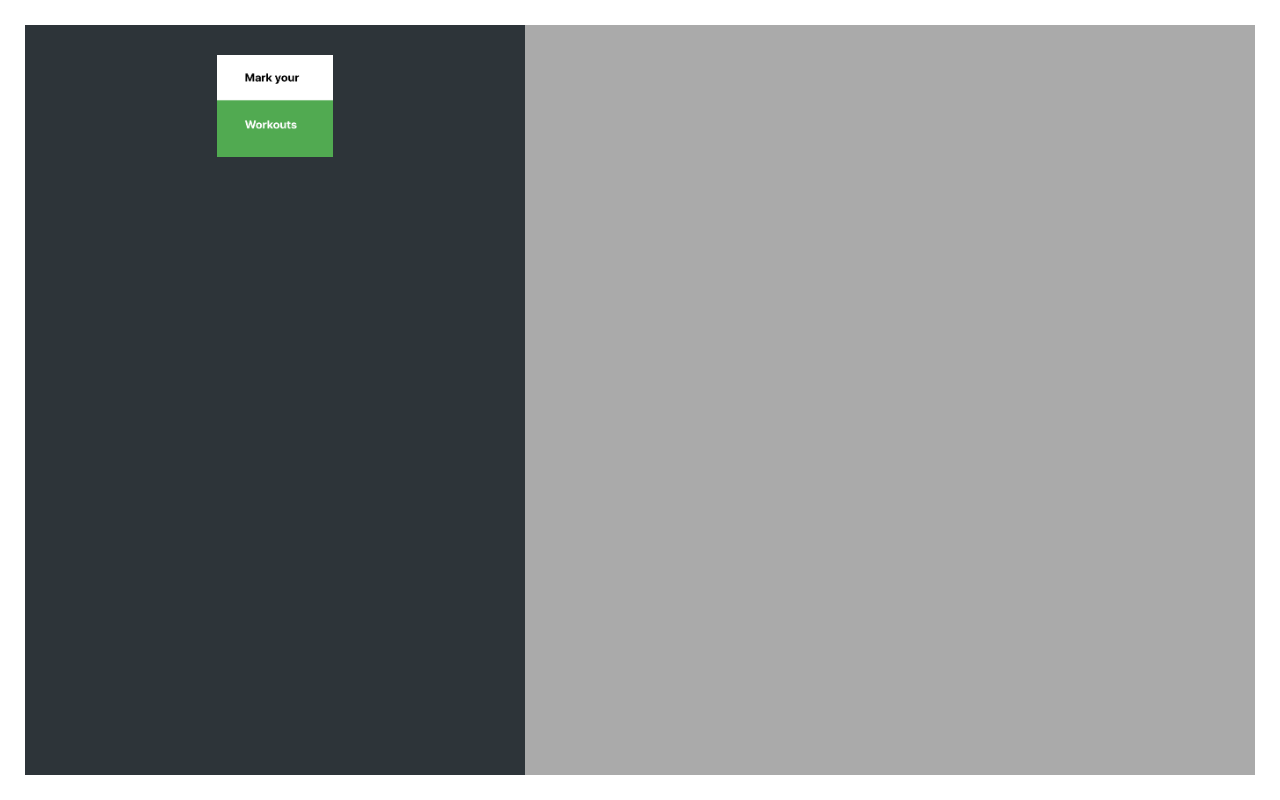
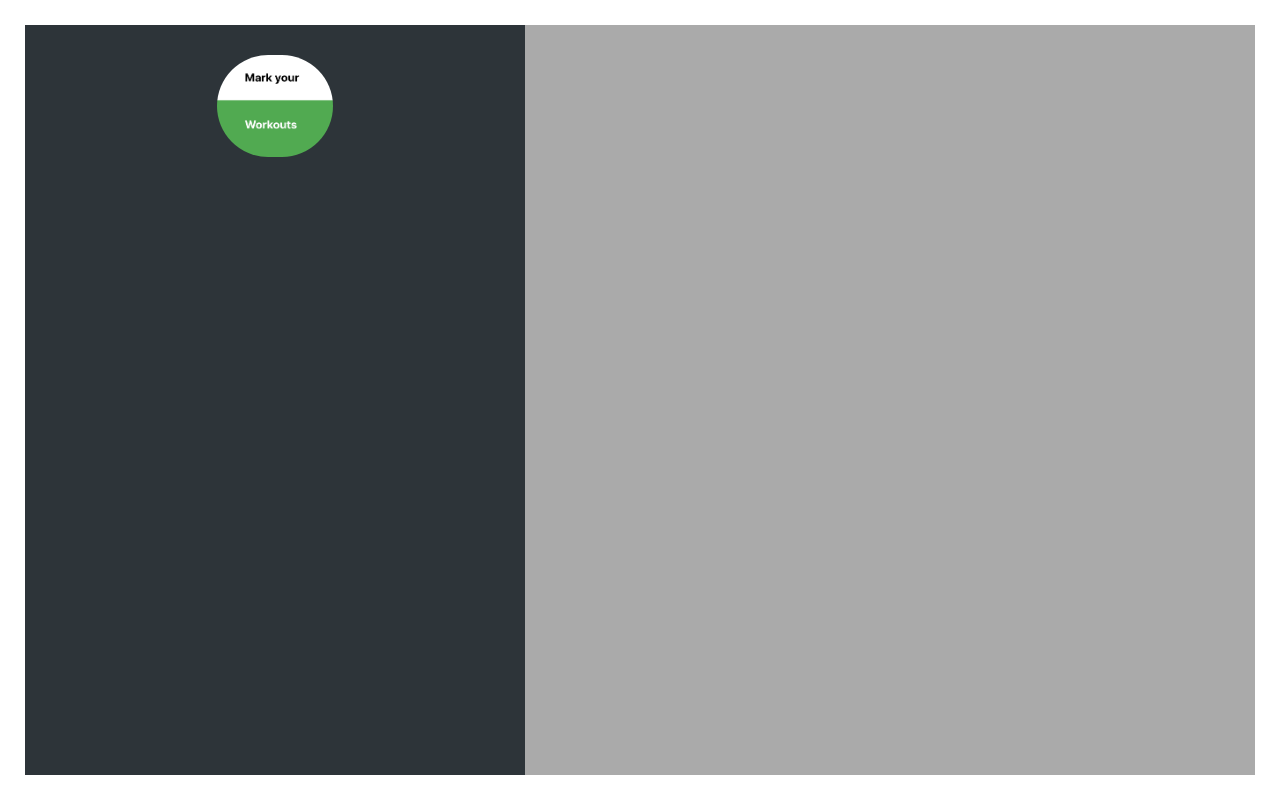
Before and after one commit to jalokkr/Map-Workout-Marker, a plain HTML site: page index.html in a window 1280 px wide. Drawn offline with nearby package versions, Linux system fonts and the light colour scheme.

Commit message:
changes in logo border styling

```diff
--- a/style.css
+++ b/style.css
@@ -53,6 +53,7 @@
     height: 10.2rem;
     align-self: center;
     margin-bottom: 4rem;
+    border-radius: 75px;
   }
 
   .workouts {
```
